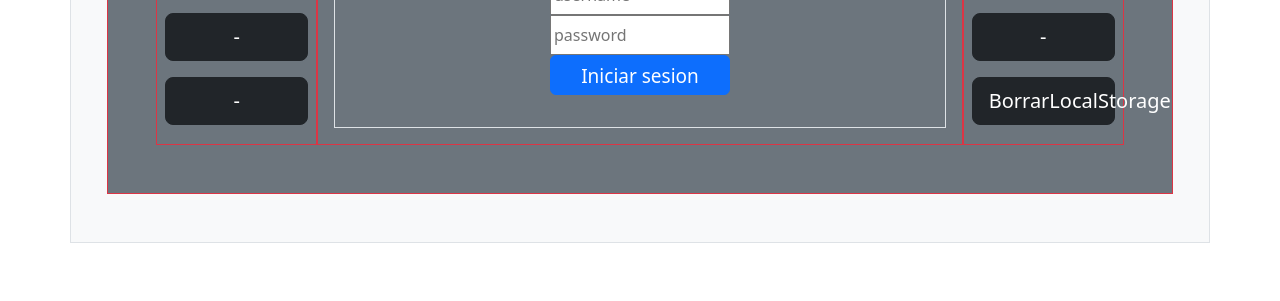
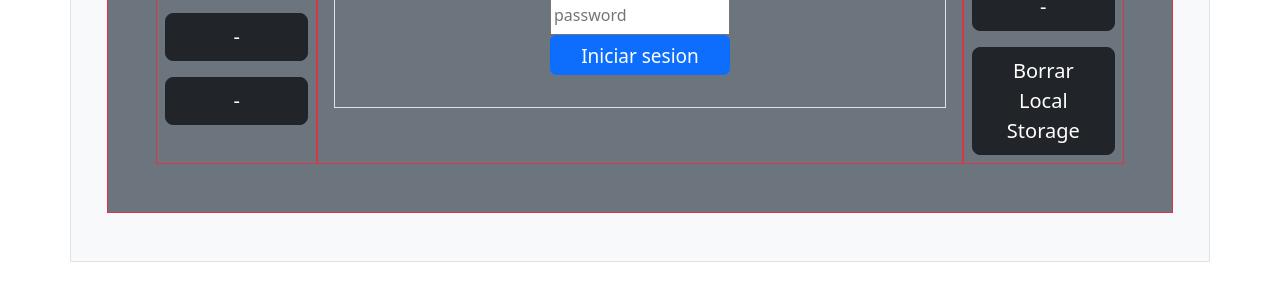
Before and after one commit to freshDinho/intro-JavaScript, a plain HTML site: page CajeroAutomatico/index.html in a window 1280 px wide. Shown: the part 395-696 px from the top of the page. Drawn offline with nearby package versions, Linux system fonts and the light colour scheme.

Commit message:
CajeroAutomatico v1.4

```diff
--- a/CajeroAutomatico/index.html
+++ b/CajeroAutomatico/index.html
@@ -42,8 +42,8 @@
                 <button type="button" id="retiro" class="col-12 mb-3 btn btn-dark btn-lg text-center">-</button>
                 <button type="button" id="deposito" class="col-12 mb-3 btn btn-dark btn-lg text-center">-</button>
                 <button type="button" id="consultar" class="col-12 mb-3 btn btn-dark btn-lg text-center">-</button>
-                <button type="button" id="BorrarLocalStorage"
-                    class="col-12 btn btn-dark btn-lg text-center">BorrarLocalStorage</button>
+                <button type="button" id="BorrarLocalStorage" class="col-12 btn btn-dark btn-lg text-center">Borrar
+                    Local Storage</button>
             </div>
         </div>
     </div>
```
